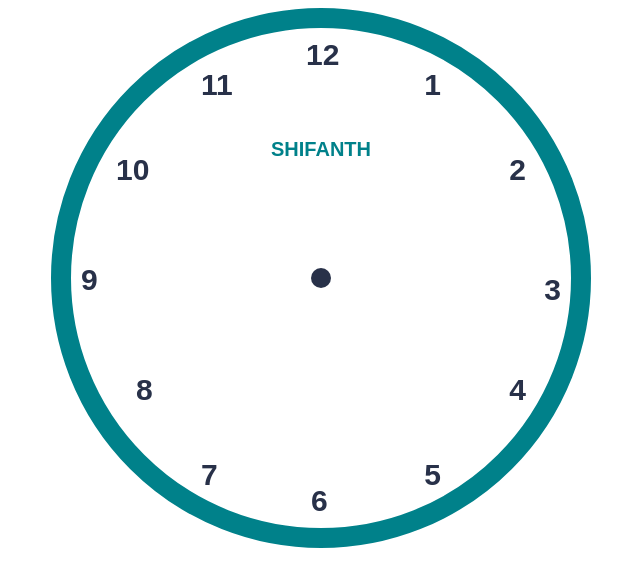
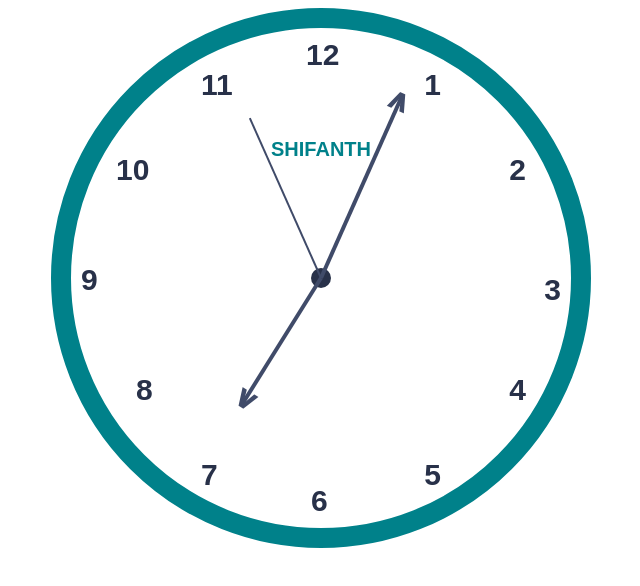
Before and after one commit to shifanthjasim/Analog-Clock, a plain HTML site: page index.html in a window 1280 px wide. Shown: the whole page, without its empty margins (319-959 px from the left). Drawn offline with Linux system fonts and the light colour scheme.

Commit message:
my changes

```diff
--- a/index.html
+++ b/index.html
@@ -1,10 +1,10 @@
 <!DOCTYPE html>
 <html lang="en">
   <head>
-    <meta charset="UTF-8">
-    <meta name="viewport" content="width=device-width, initial-scale=1.0">
+    <meta charset="UTF-8" />
+    <meta name="viewport" content="width=device-width, initial-scale=1.0" />
     <title>Document</title>
-    <link rel="stylesheet" href="style.css">
+    <link rel="stylesheet" href="style.css" />
   </head>
   <body>
     <div class="clock-dial">
@@ -22,8 +22,30 @@
       <div class="hour hour-11">11</div>
       <div class="hour hour-12">12</div>
       <div class="copyright">SHIFANTH</div>
+
+      <div class="minute-hand-wrapper" id="minute-hand">
+        <div class="minute-hand">
+        <div class="hand"></div>
+        <div class="arrow">v</div>
+        </div>
       </div>
 
-    <script class="java.js"></script>
+      <div class="hour-hand-wrapper" id="hour-hand">
+        <div class="hour-hand">
+        <div class="hand"></div>
+        <div class="arrow">v</div>
+        </div>
+      </div>
+
+      <div class="second-hand-wrapper" id="second-hand">
+        <div class="second-hand">
+        <div class="hand"></div>
+
+        </div>
+      </div>
+
+    </div>
+
+    <script src="java.js"></script>
   </body>
 </html>
--- a/java.js
+++ b/java.js
@@ -0,0 +1,17 @@
+var second = 0;
+var minute = 0;
+var hour = 0;
+var d = new Date();
+
+setInterval(function () {
+  d = new Date();
+  second = d.getSeconds() * 6;
+  minute = d.getMinutes() * 6;
+  hour = d.getHours() * 30 + Math.round(minute/12);
+  document.getElementById("second-hand").style.transform =
+    "rotate(" + second + "deg)";
+  document.getElementById("minute-hand").style.transform =
+    "rotate(" + minute + "deg)";
+  document.getElementById("hour-hand").style.transform =
+    "rotate(" + hour + "deg)";
+}, 1000);
--- a/style.css
+++ b/style.css
@@ -1,8 +1,8 @@
-body{
+body {
   font-family: Arial, Helvetica, sans-serif;
 }
 
-.clock-dial{
+.clock-dial {
   width: 500px;
   height: 500px;
   border: 20px solid #00818a;
@@ -11,7 +11,7 @@ body{
   position: relative;
 }
 
-.point{
+.point {
   width: 20px;
   height: 20px;
   background-color: #283149;
@@ -28,67 +28,67 @@ body{
   position: absolute;
 }
 
-.hour-1{
+.hour-1 {
   top: 40px;
   right: 130px;
 }
 
-.hour-2{
+.hour-2 {
   top: 125px;
   right: 45px;
 }
 
-.hour-3{
+.hour-3 {
   top: 245px;
   right: 10px;
 }
 
-.hour-4{
+.hour-4 {
   top: 345px;
   right: 45px;
 }
 
-.hour-5{
+.hour-5 {
   top: 430px;
   right: 130px;
 }
 
-.hour-6{
+.hour-6 {
   bottom: 10px;
   left: 240px;
 }
 
-.hour-7{
+.hour-7 {
   top: 430px;
   left: 130px;
 }
 
-.hour-8{
+.hour-8 {
   top: 345px;
   left: 65px;
 }
 
-.hour-9{
+.hour-9 {
   top: 235px;
   left: 10px;
 }
 
-.hour-10{
+.hour-10 {
   top: 125px;
   left: 45px;
 }
 
-.hour-11{
+.hour-11 {
   top: 40px;
   left: 130px;
 }
 
-.hour-12{
+.hour-12 {
   top: 10px;
   left: 235px;
 }
 
-.copyright{
+.copyright {
   font-size: 20px;
   font-weight: bold;
   color: #00818a;
@@ -96,3 +96,91 @@ body{
   top: 110px;
   left: 40%;
 }
+
+.minute-hand-wrapper {
+  width: 400px;
+  height: 400px;
+  /*background-color: #123456;*/
+  position: absolute;
+  top: 50px;
+  left: 50px;
+  border-radius: 50%;
+}
+
+.minute-hand{
+    position: relative;
+}
+
+.minute-hand .hand{
+    width: 4px;
+    height: 200px;
+    background-color: #404b69;
+    position: absolute;
+    left: 198px;
+}
+
+.minute-hand .arrow{
+    font-size: 34px;
+    font-weight: bold;
+    color: #404b69;
+    transform: rotate(180deg);
+    position: absolute;
+    left: 190px;
+    top: -10px;
+}
+
+.hour-hand-wrapper {
+    width: 300px;
+    height: 300px;
+    /*background-color: #123456;*/
+    position: absolute;
+    top: 100px;
+    left: 100px;
+    border-radius: 50%;
+  }
+
+  .hour-hand{
+      position: relative;
+  }
+
+  .hour-hand .hand{
+    width: 4px;
+    height: 150px;
+    background-color: #404b69;
+    position: absolute;
+    left: 148px;
+
+}
+
+.hour-hand .arrow{
+    font-size: 34px;
+    font-weight: bold;
+    color: #404b69;
+    transform: rotate(180deg);
+    position: absolute;
+    left: 140px;
+    top: -10px;
+}
+
+.second-hand-wrapper {
+    width: 350px;
+    height: 350px;
+    /*background-color: #123456;*/
+    position: absolute;
+    top: 75px;
+    left: 75px;
+    border-radius: 50%;
+  }
+
+  .second-hand{
+      position: relative;
+  }
+
+  .second-hand .hand{
+    width: 2px;
+    height: 175px;
+    background-color: #404b69;
+    position: absolute;
+    left: 174px;
+
+}
```
Lines whose indentation alone changed are shown as unchanged.
